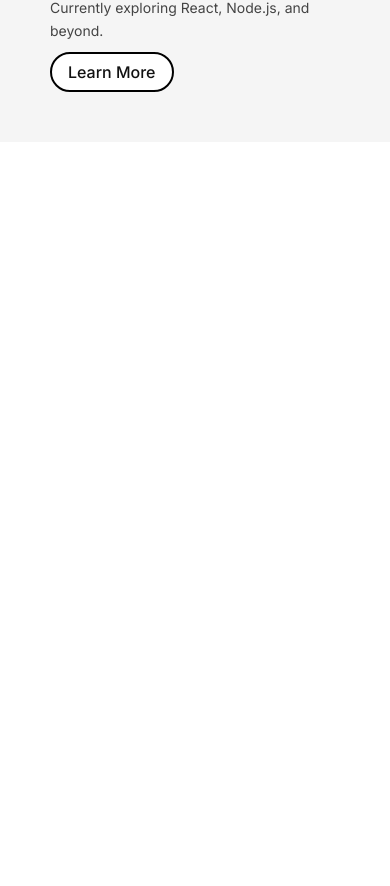
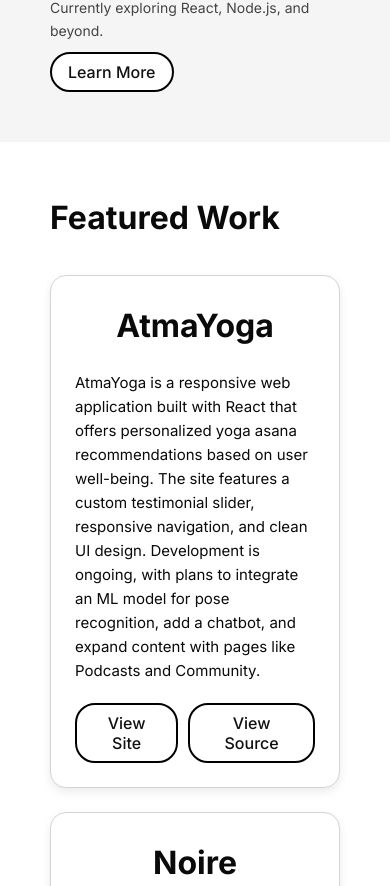
Before and after one commit to Shibi404/portfolio, a React (Vite) app: page / in a window 390 px wide. Shown: the part 1114-2000 px from the top of the page. Before the commit the page ends 1256 px from the top, so only its background shows below. Built offline with nearby package versions, Linux system fonts and the light colour scheme.

Commit message:
Portfolio: Add Project Preview section with responsive project cards
- Introduced a new "Featured Work" section showcasing key projects
- Added project titles, descriptions, and buttons for site/source links
- Ensured layout adapts across screen sizes

```diff
--- a/src/pages/Home.jsx
+++ b/src/pages/Home.jsx
@@ -39,6 +39,47 @@ const Home = () => {
       </div>
     </section>
 
+    <section className="project-preview">
+      <div className='container'>
+        <h2 className='hero-heading'>Featured Work</h2>
+
+        <div className='cards-container'>
+          <div className='cards'>
+            <h3 className='card-title'>AtmaYoga</h3>
+            <p className='card-para'>AtmaYoga is a responsive web application built with React that offers personalized yoga asana recommendations based on user well-being. The site features a custom testimonial slider, responsive navigation, and clean UI design. Development is ongoing, with plans to integrate an ML model for pose recognition, add a chatbot, and expand content with pages like Podcasts and Community.</p>
+            <div className='card-button-container'>
+              <button className='button'>View Site</button>
+              <button className='button'>View Source</button>
+            </div>
+          </div>
+          <div className='cards'>
+            <h3 className='card-title'>Noire</h3>
+            <p className='card-para'>Noire is a fashion-focused e-commerce platform for dresses and jewelry, combining sleek design with seamless functionality. It features secure authentication, session management, dual navigation bars, interactive banners, detailed product pages, and newsletter sign-ups. With a logo-based loader and polished UI, Noire delivers a premium shopping experience for fashion enthusiasts.</p>
+            <div className='card-button-container'>
+              <button className='button'>View Site</button>
+              <button className='button'>View Source</button>
+            </div>
+          </div>
+          <div className='cards'>
+            <h3 className='card-title'>FashionFusion</h3>
+            <p className='card-para'>Designed and developed a fully responsive e-commerce website
+for a fictional fashion brand using HTML, CSS, and JavaScript. Built
+entirely without frameworks to demonstrate mastery of core web
+technologies. Features include product showcase, category layout,
+and interactive navigation.</p>
+            <div className='card-button-container'>
+              <button className='button'>View Site</button>
+              <button className='button'>View Source</button>
+            </div>
+          </div>
+        </div>
+
+        <div className="view-all-container">
+          <button className="button" id="view-all-btn">View All</button>
+        </div>
+      </div>
+    </section>
+
     </>
 
   )
--- a/src/styles/home.css
+++ b/src/styles/home.css
@@ -102,6 +102,54 @@
     padding: 10px 0px;
 }
 
+/* Project-Preview Section */
+.cards-container {
+    display: grid;
+    grid-template-columns: repeat(3, 1fr);
+    gap: 1.5rem;
+    padding: 2rem 4rem;
+}
+
+.cards {
+    background-color: var(--color-bg);
+    border: 1px solid var(--color-border, #ccc);
+    border-radius: 1rem;
+    padding: 1.5rem;
+    box-shadow: 0 4px 10px rgba(0, 0, 0, 0.08);
+    transition: transform 0.3s ease, box-shadow 0.3s ease;
+    text-align: center;
+    display: flex;
+    flex-direction: column;
+}
+
+.cards:hover {
+    transform: translateY(-4px);
+    box-shadow: 0 6px 16px rgba(0, 0, 0, 0.12);
+}
+
+.card-title {
+    text-align: center;
+    font-size: var(--fs-2xl);
+}
+
+.card-para {
+    text-align: left;
+    font-size: clamp(0.9375rem, 0.5654rem + 0.5814vw, 1.0625rem);
+    padding: 20px 0px;
+}
+
+.card-button-container {
+    display: flex;
+    justify-content: center;
+    gap: 10px;
+    margin-top: auto;
+}
+
+.view-all-container {
+    display: flex;
+    justify-content: center;
+}
+
 @media screen and (max-width: 1024px) {
     .home-container .container {
         padding: 2rem;
@@ -140,4 +188,12 @@
         color: var(--color-secondary);
         padding: 10px 0px;
     }
+
+    .cards-container {
+        padding: 2rem 0rem;
+    }
+
+    .cards-container {
+        grid-template-columns: repeat(1, 1fr);
+    }
 }
```
